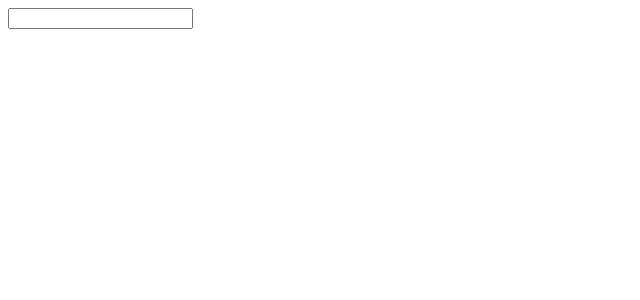
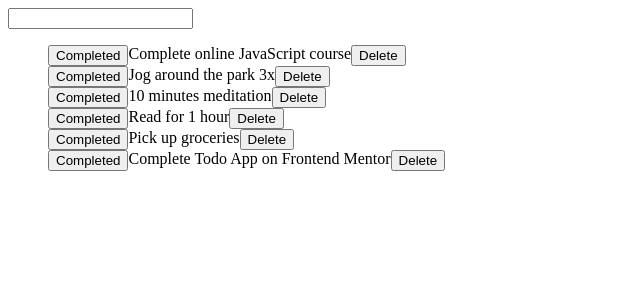
Before and after one commit to En-Jen/fm-todo-app, a React (Create React App) app: page / in a window 1280 px wide. Shown: the top 300 px of the page, without its empty margins (0-640 px from the left). Built offline with nearby package versions, Linux system fonts and the light colour scheme.

Commit message:
rendered todos & added completed & delete buttons

```diff
--- a/package.json
+++ b/package.json
@@ -9,6 +9,7 @@
     "react": "^17.0.1",
     "react-dom": "^17.0.1",
     "react-scripts": "4.0.1",
+    "styled-components": "^5.2.1",
     "web-vitals": "^0.2.4"
   },
   "scripts": {
--- a/src/components/App.js
+++ b/src/components/App.js
@@ -1,5 +1,6 @@
 import React, { useState } from 'react';
 import Form from './Form';
+import TodoList from './TodoList';
 
 const App = () => {
 	const [inputText, setInputText] = useState('');
@@ -38,7 +39,13 @@ const App = () => {
 
 	return (
 		<div>
-			<Form todos={todos} setTodos={setTodos} inputText={inputText} setInputText={setInputText} />
+			<Form
+				todos={todos}
+				setTodos={setTodos}
+				inputText={inputText}
+				setInputText={setInputText}
+			/>
+			<TodoList todos={todos} setTodos={setTodos} />
 		</div>
 	);
 };
--- a/src/components/Todo.js
+++ b/src/components/Todo.js
@@ -0,0 +1,40 @@
+import React from 'react';
+import styled from 'styled-components';
+
+const TodoWrapper = styled.div`
+	display: flex;
+`;
+
+const TodoLi = styled.li`
+	list-style: none;
+`;
+
+const Todo = ({ todos, setTodos, todo }) => {
+	const completeTodoHandler = () => {
+		setTodos(
+			todos.map(item => {
+				if (item.id === todo.id) {
+					return {
+						...item,
+						completed: !item.completed,
+					};
+				}
+				return item;
+			})
+		);
+	};
+
+	const deleteTodoHandler = () => {
+		setTodos(todos.filter(el => el.id !== todo.id));
+	};
+
+	return (
+		<TodoWrapper>
+			<button onClick={completeTodoHandler}>Completed</button>
+			<TodoLi>{todo.text}</TodoLi>
+			<button onClick={deleteTodoHandler}>Delete</button>
+		</TodoWrapper>
+	);
+};
+
+export default Todo;
--- a/src/components/TodoList.js
+++ b/src/components/TodoList.js
@@ -0,0 +1,16 @@
+import React from 'react';
+import Todo from './Todo';
+
+const TodoList = ({ todos, setTodos }) => {
+	const renderedTodos = todos.map(todo => {
+		return <Todo todos={todos} setTodos={setTodos} todo={todo} />;
+	});
+
+	return (
+		<div>
+			<ul>{renderedTodos}</ul>
+		</div>
+	);
+};
+
+export default TodoList;
```
Also changed, not shown: 2 other files (tests, documents, lock files or other folders).
